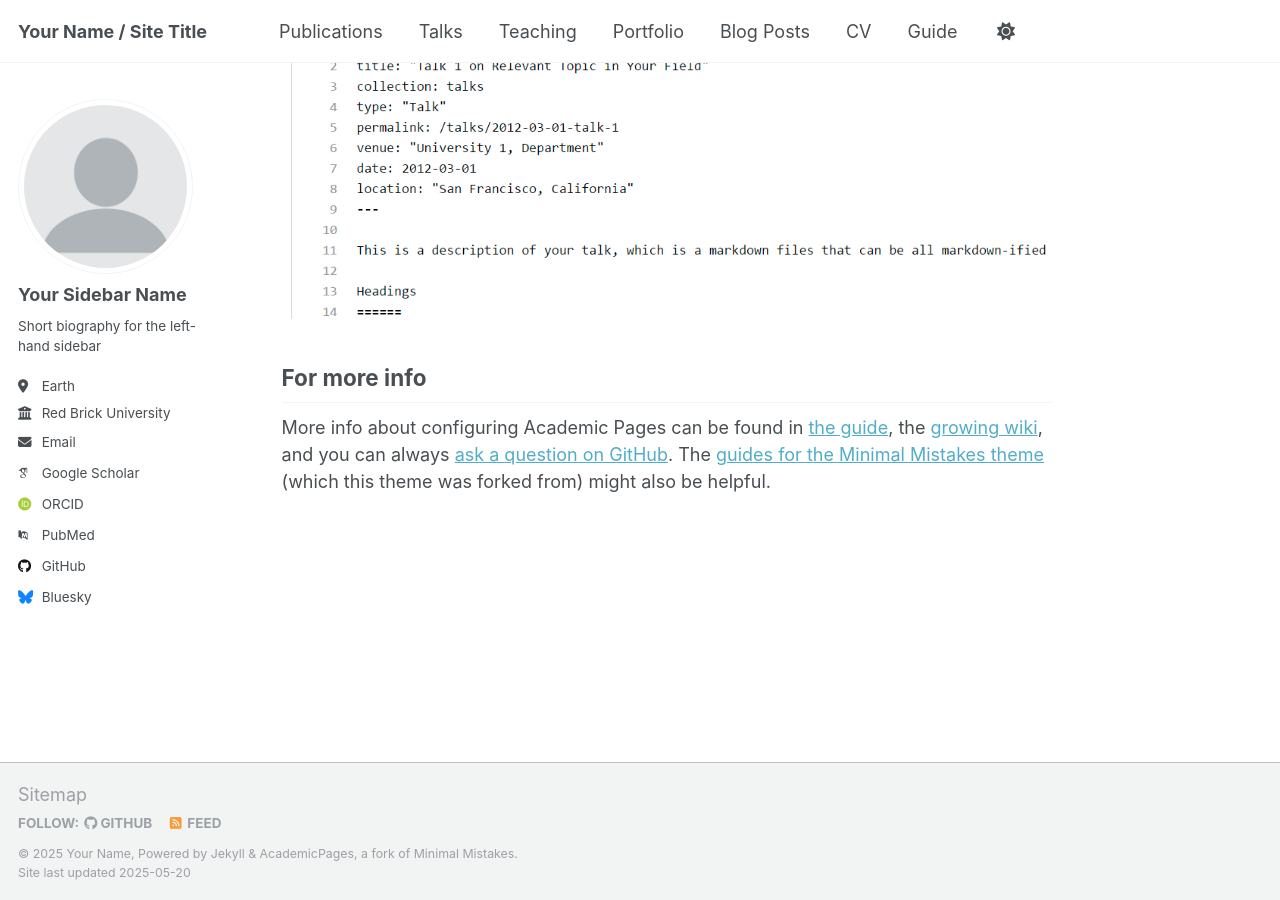
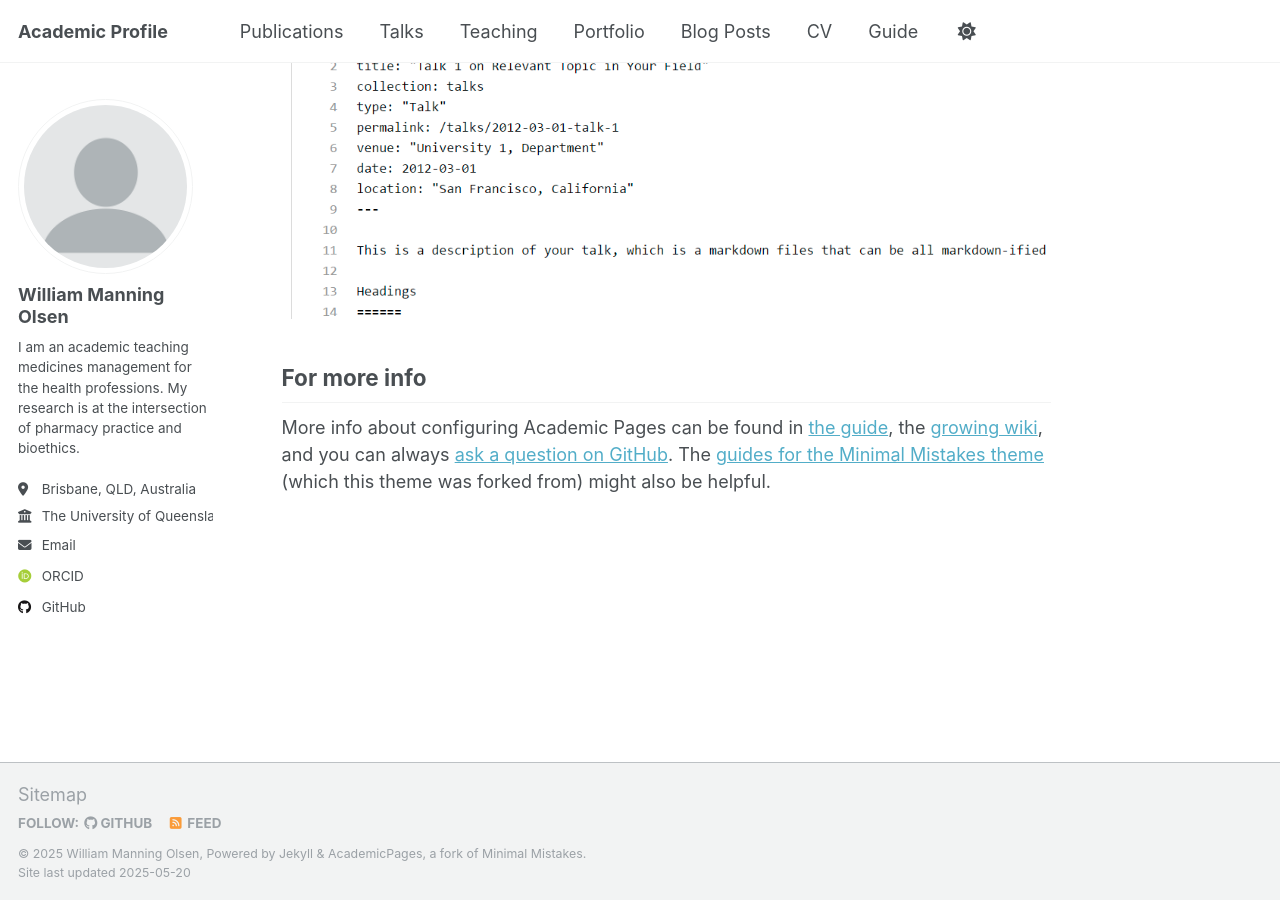
Before and after one commit to Will-Olsen/Academic-Profile, a Jekyll site: the page built from _pages/about.md, in a window 1280 px wide and 900 px high, scrolled down 2636 px. Built offline with Jekyll 4.4.1, drawn with Linux system fonts in a browser that asks for light colours; some web fonts are replaced.

Commit message:
Update _config.yml

```diff
--- a/_config.yml
+++ b/_config.yml
@@ -9,11 +9,11 @@
 # Basic Site Settings
 locale                   : "en-US"
 site_theme               : "default"
-title                    : "Your Name / Site Title"
+title                    : "Academic Profile"
 title_separator          : "-"
-name                     : &name "Your Name"
+name                     : &name "William Manning Olsen"
 description              : &description "personal description"
-url                      : https://academicpages.github.io # the base hostname & protocol for your site e.g. "https://[your GitHub username].github.io" or if you already have some other page hosted on Github then use "https://[your GitHub username].github.io/[Your Repo Name]"
+url                      : https://will-olsen.github.io/profile # the base hostname & protocol for your site e.g. "https://[your GitHub username].github.io" or if you already have some other page hosted on Github then use "https://[your GitHub username].github.io/[Your Repo Name]"
 baseurl                  : "" # the subpath of your site, e.g. "/blog"
 repository               : "academicpages/academicpages.github.io"
 
@@ -23,22 +23,22 @@ repository               : "academicpages/academicpages.github.io"
 author:
   # Biographic information
   avatar           : "profile.png"
-  name             : "Your Sidebar Name"
+  name             : "William Manning Olsen"
   pronouns         : # example: "she/her"
-  bio              : "Short biography for the left-hand sidebar"
-  location         : "Earth"
-  employer         : "Red Brick University"
+  bio              : "I am an academic teaching medicines management for the health professions. My research is at the intersection of pharmacy practice and bioethics."
+  location         : "Brisbane, QLD, Australia"
+  employer         : "The University of Queensland"
   uri              : # URL
-  email            : "none@example.org"
+  email            : "william.olsen@uq.edu.au"
 
   # Academic websites
   academia         : # URL
   arxiv            : # URL - Update with the correct link to your profile
-  googlescholar    : "https://scholar.google.com/citations?user=PS_CX0AAAAAJ"
+  googlescholar    : # URL
   impactstory      : # URL
-  orcid            : "http://orcid.org/yourorcidurl"
+  orcid            : "https://orcid.org/my-orcid?orcid=0000-0001-7719-3275"
   semantic         : # URL
-  pubmed           : "https://www.ncbi.nlm.nih.gov/pubmed/?term=john+snow"
+  pubmed           : # URL
   researchgate     : # URL
   scopus           : # URL
 
@@ -51,7 +51,7 @@ author:
   stackoverflow    : # User number or user number and name (i.e., use "1" or "1/jeff-atwood")
 
   # Social media
-  bluesky          : "bsky.app" # Replace this with you Bluesky username
+  bluesky          : # Replace this with you Bluesky username
   facebook         : # Username
   flickr           : # Username
   foursquare       : # Username
```
